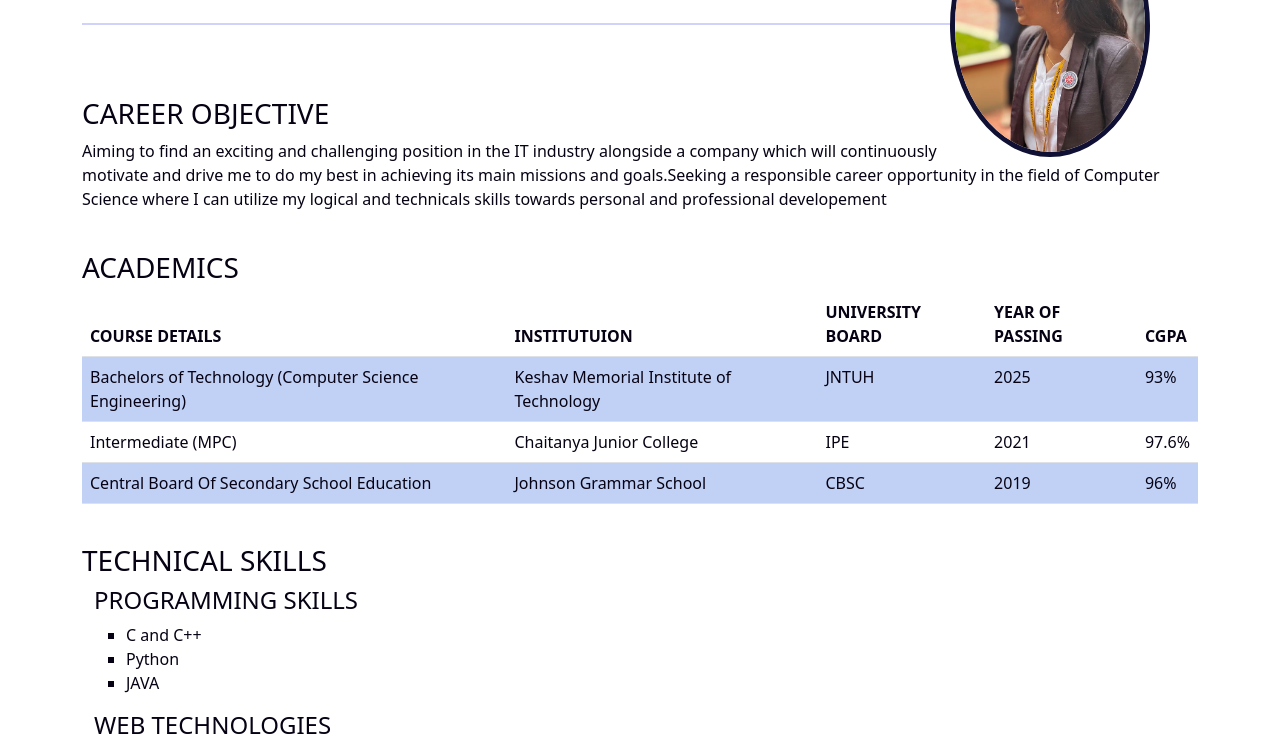
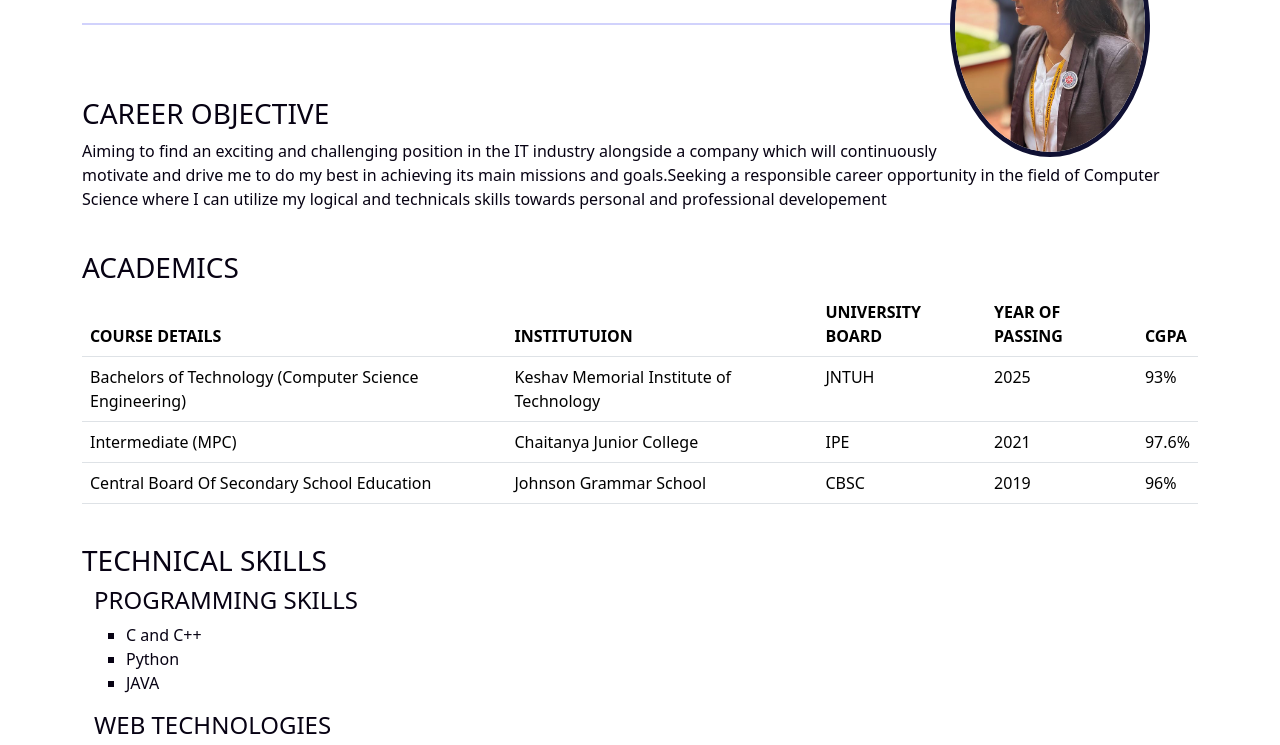
Before and after one commit to varma3005/portfolio, a plain HTML site: page index.html in a window 1280 px wide. Shown: the part 223-968 px from the top of the page. Drawn offline with nearby package versions, Linux system fonts and the light colour scheme.

Commit message:
Update index.html

```diff
--- a/index.html
+++ b/index.html
@@ -5,12 +5,12 @@
     <meta http-equiv="X-UA-Compatible" content="IE=edge">
     <meta name="viewport" content="width=device-width, initial-scale=1.0">
     <title>PORTFOLIO</title>
-    <!-- CSS only -->
-<link href="https://cdn.jsdelivr.net/npm/bootstrap@5.2.3/dist/css/bootstrap.min.css" rel="stylesheet" integrity="sha384-rbsA2VBKQhggwzxH7pPCaAqO46MgnOM80zW1RWuH61DGLwZJEdK2Kadq2F9CUG65" crossorigin="anonymous">
-<!-- JavaScript Bundle with Popper -->
-<script src="./bootstrap-5.2.2/js/popper.min.js"></script>
-<script src="./bootstrap-5.2.2/js/bootstrap.js"></script>
-<script src="https://kit.fontawesome.com/afc894f56e.js" crossorigin="anonymous"></script>
+    <link rel="stylesheet" href="./bootstrap-5.2.2/css/bootstrap.css">
+    <script src="./bootstrap-5.2.2/js/popper.min.js"></script>
+    <script src="./bootstrap-5.2.2/js/bootstrap.js"></script>
+    <script src="https://kit.fontawesome.com/afc894f56e.js" crossorigin="anonymous"></script>
+</head>
+
 </head>
 <body>
     <nav class="navbar navbar-expand-lg well">
```
